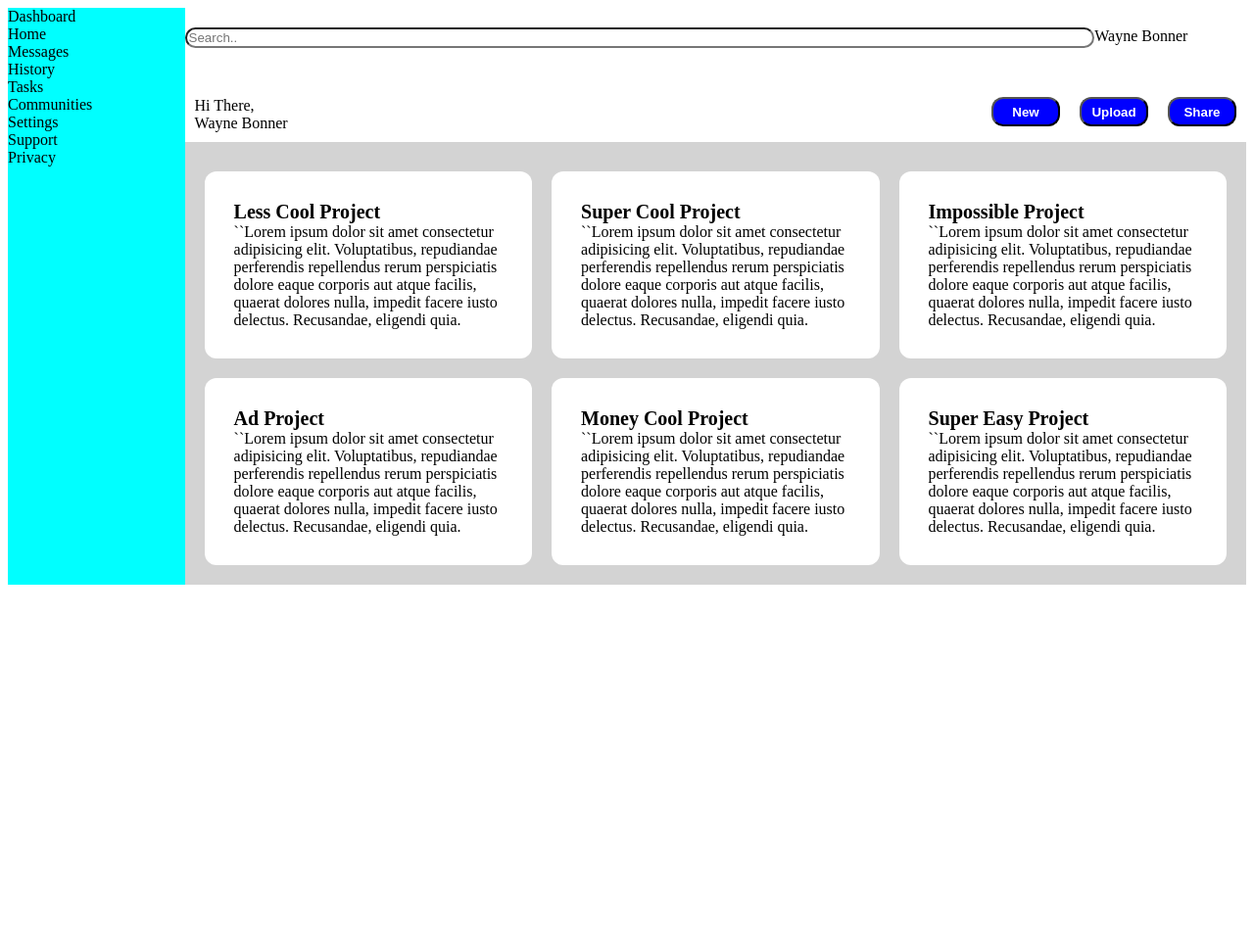
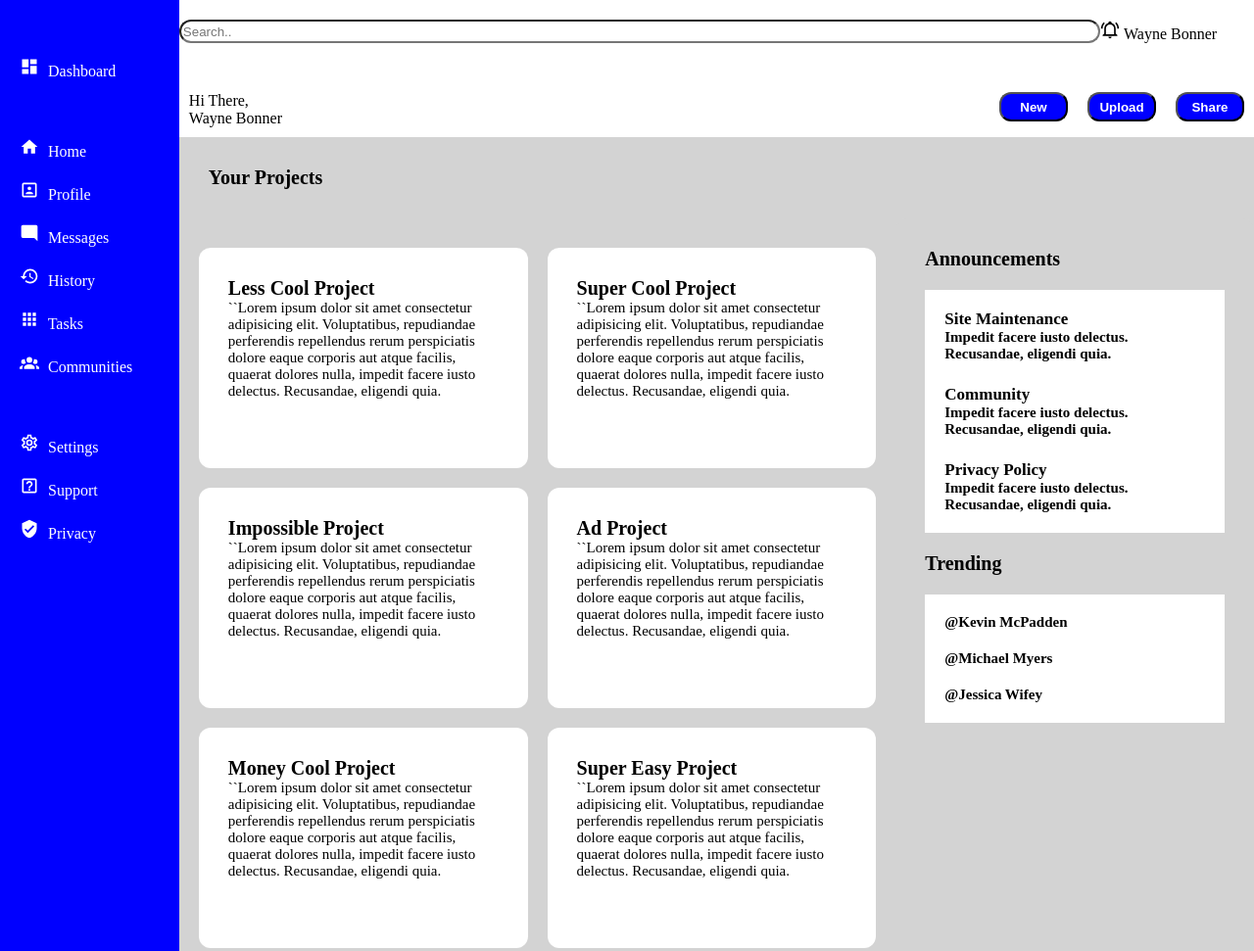
Before and after one commit to tecman4/Project-Admin-Dashboard, a plain HTML site: page index.html in a window 1280 px wide. Shown: the top 971 px of the page at 98% size. Before the commit the page ends 800 px from the top, so only its background shows below. Drawn offline with Linux system fonts and the light colour scheme.

Commit message:
Completed

```diff
--- a/index.html
+++ b/index.html
@@ -9,23 +9,25 @@
 <body>
     <div class="container">
         <div class="left">
-            <div>Dashboard</div>
-
-            <div>Home</div>
-            <div>Messages</div>
-            <div>History</div>
-            <div>Tasks</div>
-            <div>Communities</div>
-
-            <div>Settings</div>
-            <div>Support</div>
-            <div>Privacy</div>
+            <br>
+            <div><img src="/img/dashboard.svg" alt="">   Dashboard</div>
+            <br>
+            <div><img src="/img/home.svg" alt="">   Home</div>
+            <div><img src="/img/profile.svg" alt="">    Profile</div>
+            <div><img src="/img/messages.svg" alt="">   Messages</div>
+            <div><img src="/img/history.svg" alt="">    History</div>
+            <div><img src="/img/tasks.svg" alt="">   Tasks</div>
+            <div><img src="/img/communities.svg" alt="">   Communities</div>
+            <br>
+            <div><img src="/img/settings.svg" alt="">   Settings</div>
+            <div><img src="/img/support.svg" alt="">   Support</div>
+            <div><img src="/img/privacy.svg" alt="">   Privacy</div>
 
         </div>
         <div class="right">
              <div class="head">
                 <input type="text" placeholder="Search.." class="search">
-                <div>Wayne Bonner</div>
+                <div><img src="/img/bell.svg" alt="" class="exclude-invert">    Wayne Bonner</div>
             </div>
             <div class="header">
                 <div class="name">
@@ -36,32 +38,58 @@
                 <button>Upload</button>
                 <button>Share</button>
             </div>
+            <div class="projHeader">Your Projects</div>
+            <div class="main">
                 <div class="projects">
                     <div class="project">
                         <div class="projectTitle">Less Cool Project</div>
                         <div class="projectDescription">``Lorem ipsum dolor sit amet consectetur adipisicing elit. Voluptatibus, repudiandae perferendis repellendus rerum perspiciatis dolore eaque corporis aut atque facilis, quaerat dolores nulla, impedit facere iusto delectus. Recusandae, eligendi quia.</div>
+                        <div class="projectIcons"><img src="/img/fav.svg" alt=""><img src="/img/view.svg" alt=""><img src="/img/share.svg" alt=""></div>
                     </div>
                     <div class="project">
                         <div class="projectTitle">Super Cool Project</div>
                         <div class="projectDescription">``Lorem ipsum dolor sit amet consectetur adipisicing elit. Voluptatibus, repudiandae perferendis repellendus rerum perspiciatis dolore eaque corporis aut atque facilis, quaerat dolores nulla, impedit facere iusto delectus. Recusandae, eligendi quia.</div>
+                        <div class="projectIcons"><img src="/img/fav.svg" alt=""><img src="/img/view.svg" alt=""><img src="/img/share.svg" alt=""></div>
                     </div>
                     <div class="project">
                         <div class="projectTitle">Impossible Project</div>
                         <div class="projectDescription">``Lorem ipsum dolor sit amet consectetur adipisicing elit. Voluptatibus, repudiandae perferendis repellendus rerum perspiciatis dolore eaque corporis aut atque facilis, quaerat dolores nulla, impedit facere iusto delectus. Recusandae, eligendi quia.</div>
+                        <div class="projectIcons"><img src="/img/fav.svg" alt=""><img src="/img/view.svg" alt=""><img src="/img/share.svg" alt=""></div>
                     </div>
                     <div class="project">
                         <div class="projectTitle">Ad Project</div>
                         <div class="projectDescription">``Lorem ipsum dolor sit amet consectetur adipisicing elit. Voluptatibus, repudiandae perferendis repellendus rerum perspiciatis dolore eaque corporis aut atque facilis, quaerat dolores nulla, impedit facere iusto delectus. Recusandae, eligendi quia.</div>
+                        <div class="projectIcons"><img src="/img/fav.svg" alt=""><img src="/img/view.svg" alt=""><img src="/img/share.svg" alt=""></div>
                     </div>
                     <div class="project">
                         <div class="projectTitle">Money Cool Project</div>
                         <div class="projectDescription">``Lorem ipsum dolor sit amet consectetur adipisicing elit. Voluptatibus, repudiandae perferendis repellendus rerum perspiciatis dolore eaque corporis aut atque facilis, quaerat dolores nulla, impedit facere iusto delectus. Recusandae, eligendi quia.</div>
+                        <div class="projectIcons"><img src="/img/fav.svg" alt=""><img src="/img/view.svg" alt=""><img src="/img/share.svg" alt=""></div>
                     </div>
                     <div class="project">
                         <div class="projectTitle">Super Easy Project</div>
                         <div class="projectDescription">``Lorem ipsum dolor sit amet consectetur adipisicing elit. Voluptatibus, repudiandae perferendis repellendus rerum perspiciatis dolore eaque corporis aut atque facilis, quaerat dolores nulla, impedit facere iusto delectus. Recusandae, eligendi quia.</div>
+                        <div class="projectIcons"><img src="/img/fav.svg" alt=""><img src="/img/view.svg" alt=""><img src="/img/share.svg" alt=""></div>
                     </div>
 
+                </div>
+                <div class="mainRight">
+                    Announcements
+                <div class="announcements">
+
+                    <div class="title">Site Maintenance <div class="text">Impedit facere iusto delectus. Recusandae, eligendi quia.</div></div>
+                    <br>
+                    <div class="title">Community<div class="text">Impedit facere iusto delectus. Recusandae, eligendi quia.</div></div>
+                    <br>
+                    <div class="title">Privacy Policy<div class="text">Impedit facere iusto delectus. Recusandae, eligendi quia.</div></div>
+                </div>
+                    Trending
+                <div class="trending">
+                    <div class="text">@Kevin McPadden</div>
+                    <div class="text">@Michael Myers</div>
+                    <div class="text">@Jessica Wifey</div>
+                </div>
+                </div>
         </div>
         </div>
     </div>
--- a/styles.css
+++ b/styles.css
@@ -1,3 +1,6 @@
+body{
+    margin:0;
+}
 .container{
     display: grid;
     grid-template-columns: 1fr 6fr;
@@ -5,24 +8,37 @@
 
 }
 .left{
-    background-color: aqua;
+    background-color: blue;
+    color: white;
+padding: 20px;
+display: flex;
+flex-direction: column;
+gap: 20px;
+}
 
-}
-.right{
-
-
-}
+.left div > * {
+    margin-right: 5px; }
 .head{
     display: grid;
     grid-template-columns: 6fr 1fr;
     margin-top: 20px;
     margin-bottom: 40px;;
+    filter:100%;
 }
 .search{
     flex:1;
 
 
 }
+img{
+height: 20px;
+width: 20px;
+}
+img:not(.exclude-invert) {
+
+filter: invert(100%);
+}
+
 .header{
     display: flex;
 }
@@ -45,18 +61,85 @@ button{
 .projects{
     padding: 20px;
     padding-top: 30px;
-    background-color: lightgrey;
     display: grid;
     gap: 20px;
     grid-template-columns: repeat( auto-fit, minmax(250px, 1fr) );
+    grid-template-rows: repeat(5, 1fr);
+    display: grid;
 }
 .project{
+
     padding: 30px;
+    flex-direction: row;
+    justify-content: space-between;
+    align-items: center;
     background-color: white;
     border-radius: 12px;
+
+
 }
 .projectTitle{
     font-size: 20px;;
     font-weight: bolder;
 
 }
+.projectDescription{
+    font-size: 15px;
+    font-weight: normal;
+}
+.project img {
+margin-top: 20px;
+    margin-right: 10px;
+}
+.projectIcons {
+    display: flex;
+    gap: 20px;
+    flex-direction: row-reverse;
+}
+.main{
+
+    background-color: lightgrey;
+
+    display: grid;
+    grid-template-columns: 2fr 1fr;
+}
+.projHeader{
+    background-color: lightgrey;
+    padding: 20px;
+    font-weight: bolder;
+    font-size: 20px;
+    padding: 30px;
+}
+.mainRight{
+    padding: 30px;
+    background-color: lightgrey;
+    border-radius: 12px;
+    display: flex;
+    gap: 20px;
+    flex-direction: column;
+    font-weight: bolder;
+    font-size: 20px;
+    padding: 30px;
+}
+.announcements{
+
+    background-color: white;
+    padding: 20px;
+
+}
+.trending{
+
+    background-color: white;
+    padding: 20px;
+    display: flex;
+    flex-direction: column;
+    gap: 20px;
+
+}
+.text{
+    font-size: 15px;
+
+}
+.title{
+    font-size: 17px;
+}
```
Also changed, not shown: img/bell.svg (added), img/communities.svg (renamed from img/account-group.svg), img/dashboard.svg (added), img/fav.svg (renamed from img/star-plus-outline.svg), img/messages.svg (renamed from img/message-reply.svg), img/privacy.svg (renamed from img/shield-check.svg), img/profile.svg (added), img/settings.svg (renamed from img/cog-outline.svg), img/share.svg (renamed from img/share-outline.svg), img/support.svg (renamed from img/help-box-outline.svg), img/tasks.svg (added), img/view.svg (renamed from img/eye-plus-outline.svg). Lines whose indentation alone changed are shown as unchanged.
